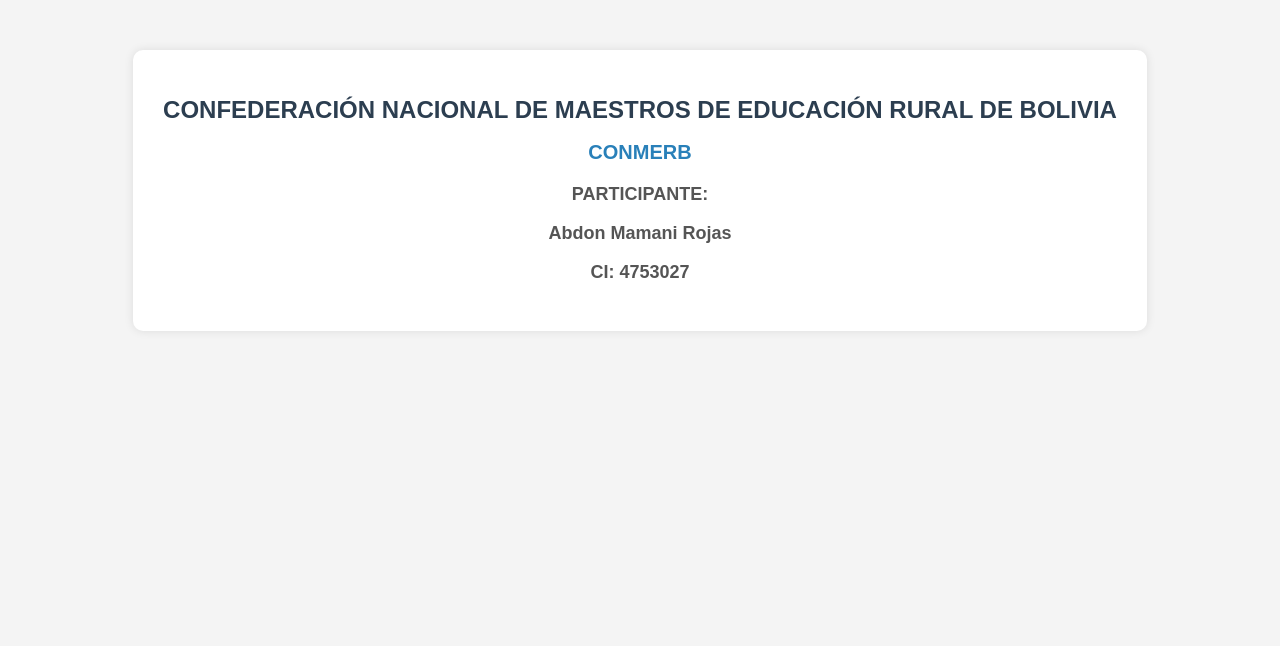
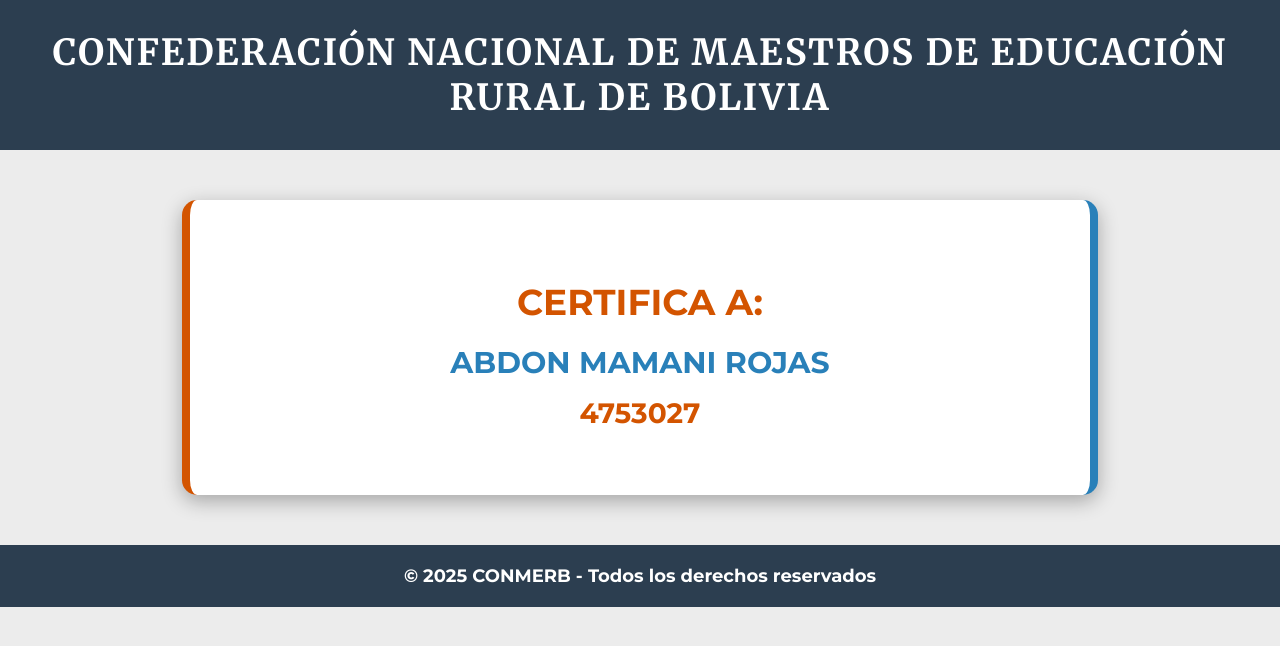
Before and after one commit to CONMERB/conmerb.github.io, a plain HTML site: page index.html in a window 1280 px wide. Drawn offline with Linux system fonts and the light colour scheme.

Commit message:
index.html
Signed-off-by: CONMERB <info.geografo@gmail.com>

```diff
--- a/index.html
+++ b/index.html
@@ -1,46 +1,80 @@
+<!DOCTYPE html>
 <html lang="es">
 <head>
     <meta charset="UTF-8">
     <meta name="viewport" content="width=device-width, initial-scale=1.0">
-    <title>CONMERB - Registro</title>
+    <title>CONMERB - Certificación</title>
+    <link href="https://fonts.googleapis.com/css2?family=Montserrat:wght@400;700&family=Merriweather:wght@700&display=swap" rel="stylesheet">
     <style>
         body {
-            font-family: 'Arial', sans-serif;
+            font-family: 'Montserrat', sans-serif;
+            margin: 0;
+            padding: 0;
+            background-color: #ececec;
+        }
+        .header {
+            background: #2C3E50;
+            color: white;
+            padding: 30px 0;
             text-align: center;
-            margin: 50px;
-            background-color: #f4f4f4;
+            font-family: 'Merriweather', serif;
+            font-size: 36px;
+            font-weight: bold;
+            text-transform: uppercase;
+            letter-spacing: 2px;
         }
         .container {
+            max-width: 800px;
+            margin: 50px auto;
+            padding: 50px;
             background: white;
-            padding: 30px;
-            border-radius: 10px;
-            box-shadow: 0px 0px 10px rgba(0, 0, 0, 0.1);
-            display: inline-block;
-        }
-        h1 {
-            color: #2c3e50;
-            font-size: 24px;
-            margin-bottom: 10px;
+            box-shadow: 0px 6px 20px rgba(0, 0, 0, 0.3);
+            border-radius: 15px;
+            text-align: center;
+            border-left: 8px solid #D35400;
+            border-right: 8px solid #2980B9;
         }
         h2 {
-            color: #2980b9;
-            font-size: 20px;
+            color: #D35400;
+            font-size: 36px;
             margin-bottom: 20px;
+            font-weight: bold;
+            text-transform: uppercase;
         }
         p {
+            font-size: 24px;
+            color: #2C3E50;
+            font-weight: bold;
+            margin: 15px 0;
+        }
+        .name {
+            font-size: 30px;
+            color: #2980B9;
+            font-weight: bold;
+        }
+        .id {
+            font-size: 28px;
+            color: #D35400;
+            font-weight: bold;
+        }
+        .footer {
+            text-align: center;
+            padding: 20px;
+            background: #2C3E50;
+            color: white;
+            font-weight: bold;
+            margin-top: 50px;
             font-size: 18px;
-            font-weight: bold;
-            color: #555;
         }
     </style>
 </head>
 <body>
+    <div class="header">CONFEDERACIÓN NACIONAL DE MAESTROS DE EDUCACIÓN RURAL DE BOLIVIA</div>
     <div class="container">
-        <h1>CONFEDERACIÓN NACIONAL DE MAESTROS DE EDUCACIÓN RURAL DE BOLIVIA</h1>
-        <h2>CONMERB</h2>
-        <p><strong>PARTICIPANTE:</strong></p>
-        <p>Abdon Mamani Rojas</p>
-        <p>CI: 4753027</p>
+        <h2>CERTIFICA A:</h2>
+        <p class="name">ABDON MAMANI ROJAS</p>
+        <p class="id">4753027</p>
     </div>
+    <div class="footer">&copy; 2025 CONMERB - Todos los derechos reservados</div>
 </body>
 </html>
```
